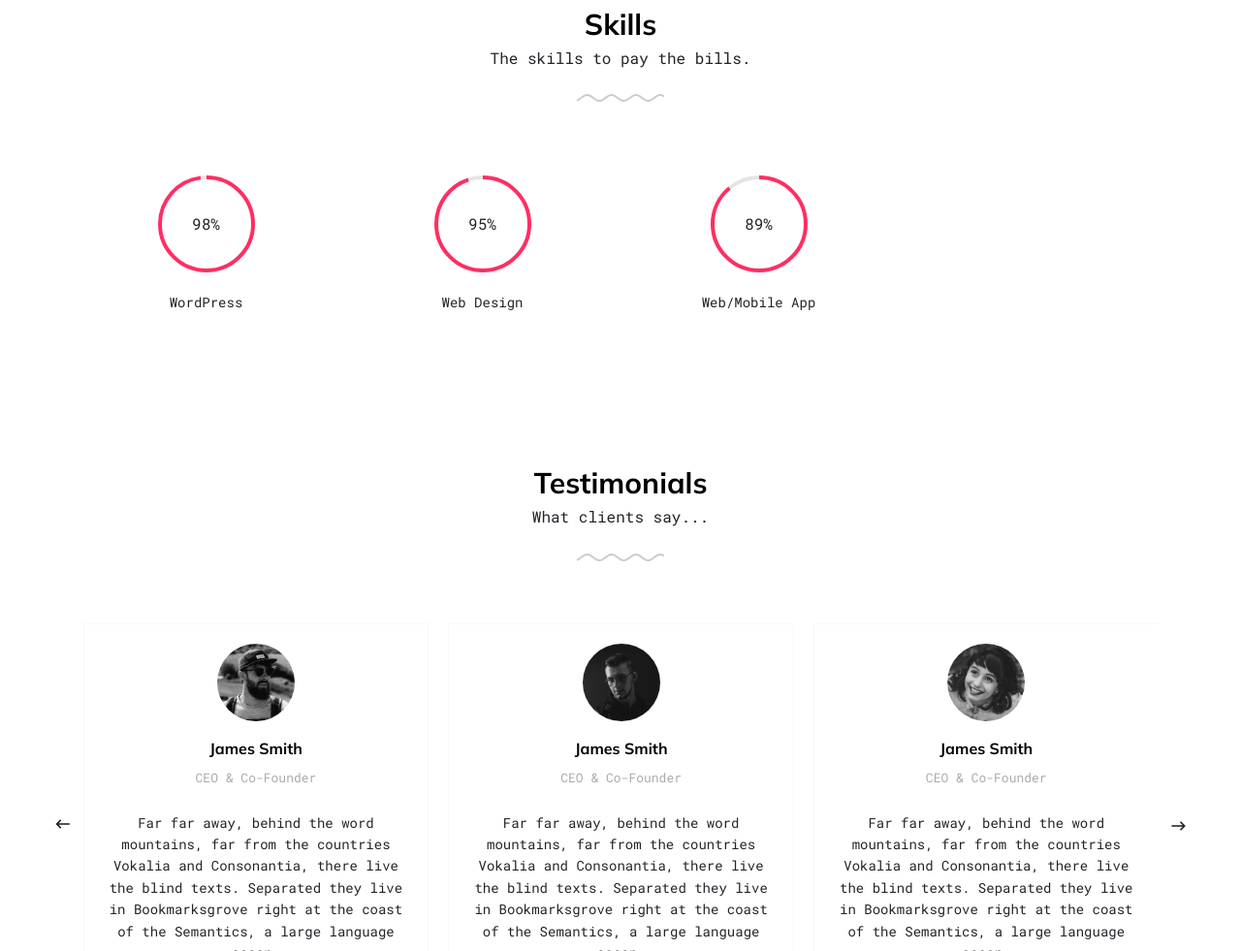
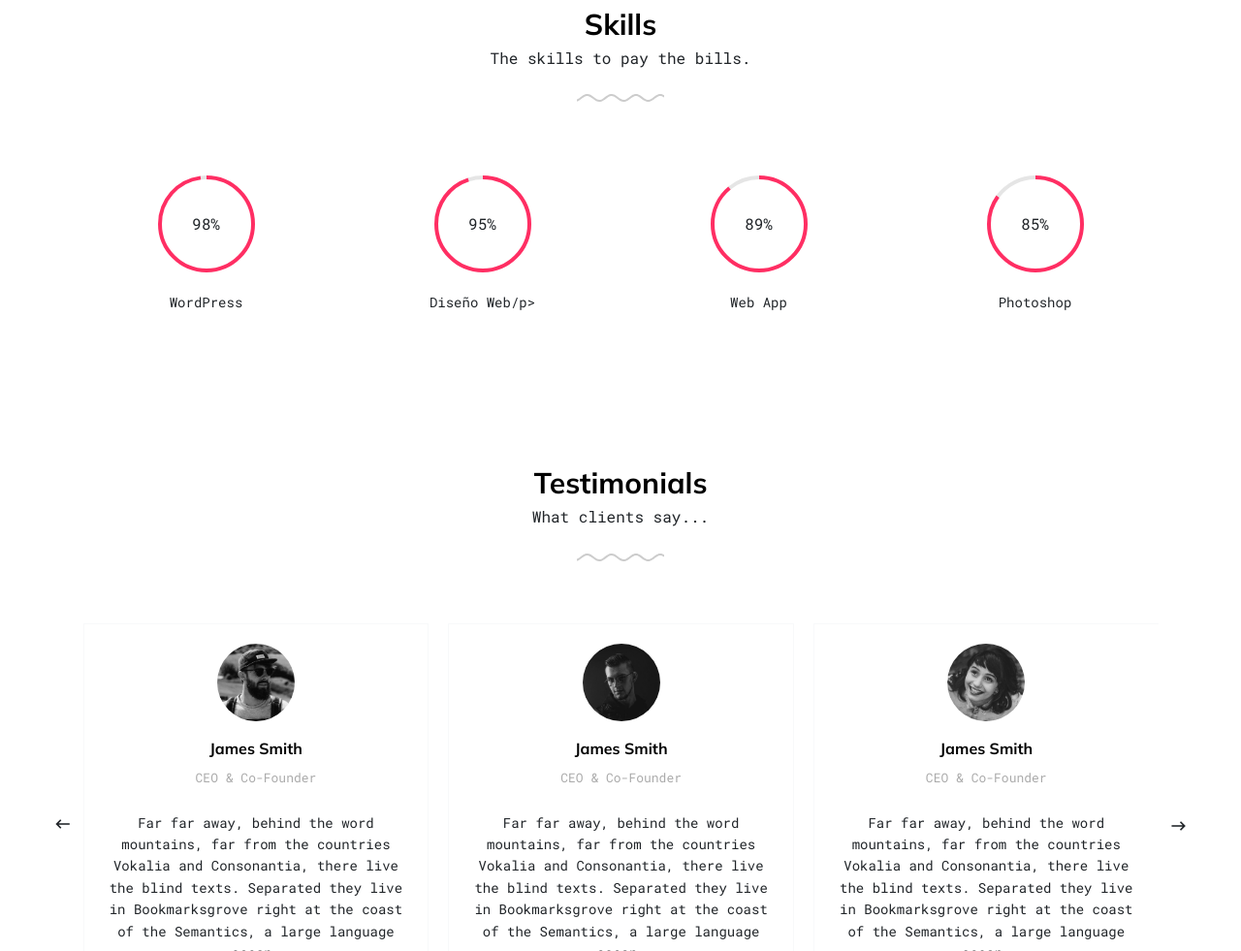
Before and after one commit to dataCustodis/ripoweb, a plain HTML site: page index.html in a window 1280 px wide. Shown: the part 3881-4862 px from the top of the page at 97% size. Drawn offline with Linux system fonts and the light colour scheme; animation ran at ten frames a second; files whose address does not match are found by name.

Commit message:
Update index.html

```diff
--- a/index.html
+++ b/index.html
@@ -453,7 +453,7 @@
             <div class="progressbar" data-animate="false">
               <div class="circle" data-percent="95">
                 <div class="number"></div>
-                <p class="caption">Web Design</p>
+                <p class="caption">Diseño Web/p>
               </div>
             </div>
           </div>
@@ -461,16 +461,16 @@
             <div class="progressbar" data-animate="false">
               <div class="circle" data-percent="89">
                 <div class="number"></div>
-                <p class="caption">Web/Mobile App</p>
+                <p class="caption">Web App</p>
               </div>
             </div>
           </div>
           <div class="col-6 col-sm-6 col-md-6 col-lg-3 text-center" data-aos="fade-up" data-aos-delay="300">
             <div class="progressbar" data-animate="false">
-              <!--<div class="circle" data-percent="85">
+              <div class="circle" data-percent="85">
                 <div class="number"></div>
                 <p class="caption">Photoshop</p>
-              </div>-->
+              </div>
             </div>
 
           </div>
```
